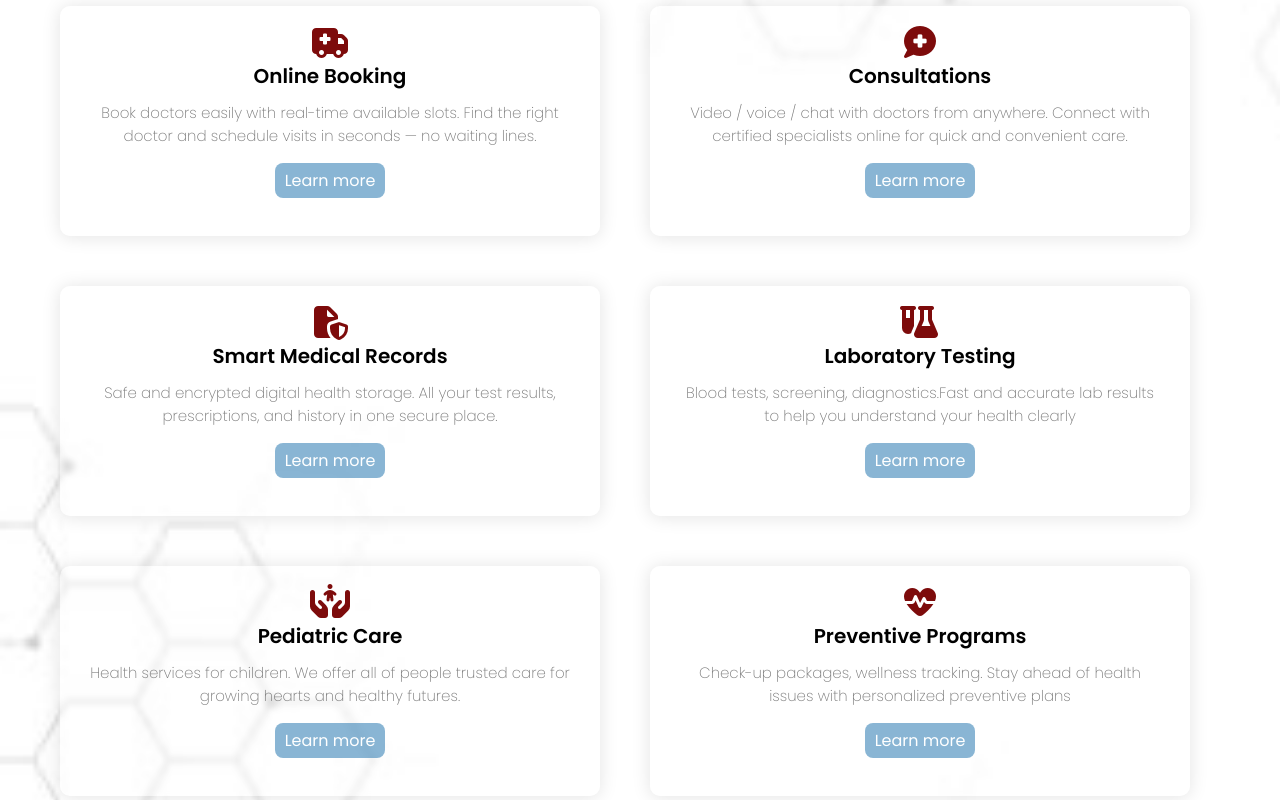
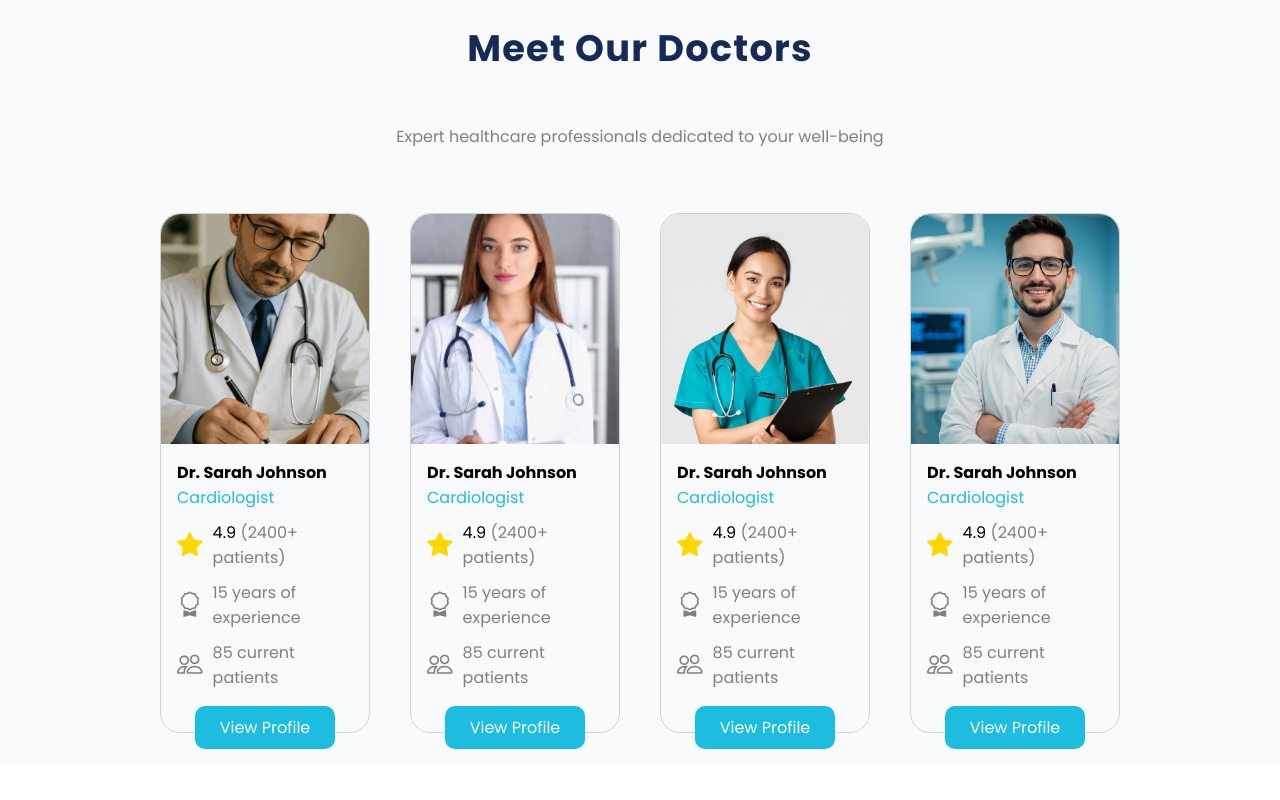
Before and after one commit to StellaWatson/CUREX, a plain HTML site: page index.html in a window 1280 px wide. Shown: the part 1700-2500 px from the top of the page. Drawn offline with nearby package versions, Linux system fonts and the light colour scheme.

Commit message:
doctor section updated

```diff
--- /dev/null
+++ b/doctors.css
@@ -0,0 +1,106 @@
+#doctors_section{
+    /* width: 80%;
+    margin: 10rem auto; */
+    background: rgb(249,250,252);
+    backdrop-filter: blur(10px);
+}
+.doctors_container{
+    width: 80%;
+    margin: 10rem auto;
+    padding-top: 2.5rem;
+}
+.main_info{
+    text-align: center;
+    color: gray;
+
+}
+
+.main_info h1{
+    color: #152B55;
+    font-size: 2.3rem;
+    letter-spacing: 1.2px;
+
+    margin-bottom: 3rem;
+}
+.doctors_list {
+    display: flex;
+    align-items: center;
+    gap: 40px;
+    padding: 2rem;
+    margin-top:2rem ;
+
+}
+.doctors_list .title{
+    color: black;
+}
+.list_items{
+    width: 250px;
+    height: 520px;
+    border: 0.5px solid lightgray;
+    border-radius: 20px;
+    transition: 0.3s ease;
+}
+.list_items:hover{
+    cursor: pointer;
+    box-shadow: 0 3px 4px 1.3px rgb(230, 227, 227);
+}
+.list_items .img{
+    height: 230px;
+    width: 100%;
+
+
+}
+.list_items .img img{
+    width: 100%;
+    height: 100%;
+    overflow: hidden;
+    object-fit: cover;
+    border-radius: 20px 20px 0 0;
+    transition: 1s ease;
+}
+.list_items .img:hover img{
+    transform: scale(1.012);
+    overflow: hidden;
+}
+
+.list_items .card_des{
+    padding:1rem ;
+    color: gray;
+}
+
+.card_des .field{
+    color:#1CBDDE  ;
+}
+.card_des .rank{
+    display: flex;
+    align-items: center;
+    gap: 10px;
+    margin-top: 10px;
+}
+.rank span{
+    color: black;
+}
+
+.card_des .rank i{
+    color: gray;
+}
+.rank .icon .star{
+    color: gold;
+}
+.card_des .button{
+    width: 80%;
+    margin: 16px auto;
+}
+
+.button .btn{
+    width: 100%;
+    border: none;
+    padding: 9px;
+    border-radius: 10px;
+    background-color: #1CBDDE ;
+    color: white;
+    transition: 0.3s ease;
+}
+.btn:hover{
+    box-shadow: 0 0 20px #1CBDDE;
+}
--- a/index.html
+++ b/index.html
@@ -6,12 +6,13 @@
     <meta name="viewport" content="width=device-width, initial-scale=1.0">
     <title>CureX</title>
     <link rel="stylesheet" href="https://cdn.jsdelivr.net/npm/bootstrap-icons@1.13.1/font/bootstrap-icons.min.css">
+    <link rel="stylesheet" href="https://cdn.jsdelivr.net/npm/bootstrap-icons@1.13.1/font/bootstrap-icons.min.css">
     <link rel="stylesheet" href="main.css">
     <link rel="stylesheet" href="header.css">
     <link rel="stylesheet" href="banner.css">
     <link rel="stylesheet" href="about.css">
     <link rel="stylesheet" href="services.css">
-
+    <link rel="stylesheet" href="doctors.css">
     <link rel="stylesheet" href="https://cdnjs.cloudflare.com/ajax/libs/font-awesome/7.0.1/css/all.min.css"
         integrity="sha512-2SwdPD6INVrV/lHTZbO2nodKhrnDdJK9/kg2XD1r9uGqPo1cUbujc+IYdlYdEErWNu69gVcYgdxlmVmzTWnetw=="
         crossorigin="anonymous" referrerpolicy="no-referrer" />
@@ -217,21 +218,173 @@
         </div>
 
         <div class="about-video">
-            <video autoplay muted loop playsinline>
-                <source src="./image/about.mp4" type="video/mp4">
+            <video autoplay muted loop playsinline height="370px">
+                <source src="./image/about.mp4" type="video/mp4" >
+
             </video>
         </div>
 
 
     </section>
 
+
     <!-- About Section end -->
+
+    <!-- Doctors section  -->
+
+    <section id="doctors_section">
+        <div class="doctors_container">
+            <div class="main_info">
+                <h1>Meet Our Doctors</h1>
+                <p>Expert healthcare professionals dedicated to your well-being</p>
+            </div>
+            <div class="doctors_list">
+                <div class="list_items">
+                    <div class="img">
+                        <img src="image/doctor1.jpeg" alt="">
+                    </div>
+                    <div class="card_des">
+                        <h2 class="title">Dr. Sarah Johnson</h2>
+                        <p class="field">Cardiologist</p>
+                        <div class="rank">
+                            <div class="icon "><i class="bi bi-star-fill star"></i></div>
+                            <div class="rank_info">
+                                <p> <span>4.9 </span>(2400+ patients)</p>
+                            </div>
+                        </div>
+                        <div class="rank">
+                            <div class="icon"><i class="bi bi-award"></i></div>
+                            <div class="rank_info">
+                                <p>15 years of experience</span></p>
+                            </div>
+                        </div>
+                        <div class="rank">
+                            <div class="icon"><i class="bi bi-people"></i></div>
+                            <div class="rank_info">
+                                <p>85 current patients</span></p>
+                            </div>
+                        </div>
+                        <div class="button">
+                            <button class="btn">
+                                View Profile
+                            </button>
+                        </div>
+                    </div>
+
+                </div>
+                <div class="list_items">
+                    <div class="img">
+                        <img src="image/doctor2.jpeg" alt="">
+                    </div>
+                    <div class="card_des">
+                        <h2 class="title">Dr. Sarah Johnson</h2>
+                        <p class="field">Cardiologist</p>
+                        <div class="rank">
+                            <div class="icon "><i class="bi bi-star-fill star"></i></div>
+                            <div class="rank_info">
+                                <p> <span>4.9 </span>(2400+ patients)</p>
+                            </div>
+                        </div>
+                        <div class="rank">
+                            <div class="icon"><i class="bi bi-award"></i></div>
+                            <div class="rank_info">
+                                <p>15 years of experience</span></p>
+                            </div>
+                        </div>
+                        <div class="rank">
+                            <div class="icon"><i class="bi bi-people"></i></div>
+                            <div class="rank_info">
+                                <p>85 current patients</span></p>
+                            </div>
+                        </div>
+                        <div class="button">
+                            <button class="btn">
+                                View Profile
+                            </button>
+                        </div>
+                    </div>
+
+
+                </div>
+                <div class="list_items">
+                    <div class="img">
+                        <img src="image/doctor3.jpeg" alt="">
+                    </div>
+                    <div class="card_des">
+                        <h2 class="title">Dr. Sarah Johnson</h2>
+                        <p class="field">Cardiologist</p>
+                        <div class="rank">
+                            <div class="icon "><i class="bi bi-star-fill star"></i></div>
+                            <div class="rank_info">
+                                <p> <span>4.9 </span>(2400+ patients)</p>
+                            </div>
+                        </div>
+                        <div class="rank">
+                            <div class="icon"><i class="bi bi-award"></i></div>
+                            <div class="rank_info">
+                                <p>15 years of experience</span></p>
+                            </div>
+                        </div>
+                        <div class="rank">
+                            <div class="icon"><i class="bi bi-people"></i></div>
+                            <div class="rank_info">
+                                <p>85 current patients</span></p>
+                            </div>
+                        </div>
+                        <div class="button">
+                            <button class="btn">
+                                View Profile
+                            </button>
+                        </div>
+                    </div>
+
+
+                </div>
+                <div class="list_items">
+                    <div class="img">
+                        <img src="image/doctor4.jpeg" alt="">
+                    </div>
+                    <div class="card_des">
+                        <h2 class="title">Dr. Sarah Johnson</h2>
+                        <p class="field">Cardiologist</p>
+                        <div class="rank">
+                            <div class="icon "><i class="bi bi-star-fill star"></i></div>
+                            <div class="rank_info">
+                                <p> <span>4.9 </span>(2400+ patients)</p>
+                            </div>
+                        </div>
+                        <div class="rank">
+                            <div class="icon"><i class="bi bi-award"></i></div>
+                            <div class="rank_info">
+                                <p>15 years of experience</span></p>
+                            </div>
+                        </div>
+                        <div class="rank">
+                            <div class="icon"><i class="bi bi-people"></i></div>
+                            <div class="rank_info">
+                                <p>85 current patients</span></p>
+                            </div>
+                        </div>
+                        <div class="button">
+                            <button class="btn">
+                                View Profile
+                            </button>
+                        </div>
+                    </div>
+
+
+                </div>
+            </div>
+
+        </div>
+    </section>
+     <!-- Doctors section  end -->
 
 
 
 
     <!-- Services Section -->
-    <section id="services-section" class="services-section">
+    <!-- <section id="services-section" class="services-section">
         <h1 class="services-title">Our Services</h1>
 
 
@@ -309,38 +462,9 @@
                 <button class="learn-more">Learn more</button>
             </div>
         </div>
-    </section>
+    </section> -->
 
-    <section>
-        <div>
-            <p style="margin-top: 40px;">Lorem ipsum dolor sit, amet consectetur adipisicing elit. Fuga eaque a culpa
-                facere asperiores quidem voluptate vitae pariatur at? Nulla excepturi perferendis, aut assumenda ea,
-                fugiat reprehenderit delectus nemo, explicabo ducimus voluptatibus! Provident, quo beatae necessitatibus
-                aspernatur nobis, corporis odio dolorem itaque, consequatur nulla numquam? Lorem ipsum dolor sit amet
-                consectetur adipisicing elit. Animi eligendi temporibus dolore dicta minus quisquam modi sapiente
-                labore. Cupiditate nesciunt libero ab harum quae cum asperiores autem nobis? Ducimus rem, maxime ipsum
-                quaerat cum sint reiciendis aliquid qui suscipit recusandae aperiam sit distinctio quia assumenda
-                beatae, error eligendi. Beatae aperiam tempora ullam at ratione deserunt maxime vel amet quae a odio,
-                aliquam hic, quis, sequi optio repellat saepe eligendi perspiciatis itaque ducimus ex! Obcaecati,
-                consequatur reiciendis voluptates tenetur itaque corrupti laudantium illo ullam dolores officiis
-                quisquam velit eveniet esse repellat ipsa sit cumque doloribus quas expedita. Consectetur voluptas
-                beatae excepturi expedita, ab quas nam quo minima, molestiae maiores qui non enim illum corrupti officia
-                quasi alias obcaecati harum amet nihil accusamus voluptate mollitia! Hic explicabo cupiditate autem
-                accusantium facere impedit quae eveniet aut! Ullam dolore suscipit enim. Nostrum quisquam, quo nulla
-                expedita corporis nam facere officiis non cupiditate ipsam, voluptatibus neque pariatur iste. Qui a non
-                sunt unde distinctio magni fugit soluta? Assumenda velit corporis, iusto adipisci quam officia qui quo
-                ipsa repellendus, voluptate maiores tempora quia distinctio molestias. Ad tempora nesciunt nulla
-                repudiandae non ea, dicta, ipsa officiis iste in aspernatur incidunt dolorem modi dolorum ipsam quas.
-                Consequatur dolor eum, distinctio enim, esse est incidunt soluta illo ullam culpa modi aliquid expedita
-                obcaecati, maiores a animi? Ducimus iure blanditiis culpa temporibus exercitationem dolores perferendis
-                voluptatem dolore explicabo eaque quas a officiis sed obcaecati quis, ex veritatis corrupti facilis
-                aliquam reiciendis! Assumenda deserunt quasi a magni nulla maxime quam architecto accusamus unde quo ut
-                veritatis aperiam asperiores perferendis, temporibus saepe eaque molestias aliquid numquam amet quia!
-                Ipsam cumque nobis culpa neque id enim sit dicta nemo eaque? Sequi qui magni adipisci expedita non
-                suscipit nesciunt molestiae rem in modi vitae error veniam velit harum obcaecati, dolores iusto omnis
-                laborum minus.</p>
-        </div>
-    </section>
+
     <!-- Services Section end -->
 
     <script src="banner.js"></script>
--- a/services.css
+++ b/services.css
@@ -6,7 +6,7 @@
   justify-content: center;
   align-items: center;
   flex-direction: column;
-  background: url('./image/Abstract\ background\ with\ hexagons\ _\ Free\ Vector.jpeg');
+  /* background: url('./image/Abstract\ background\ with\ hexagons\ _\ Free\ Vector.jpeg'); */
   background-repeat: no-repeat;
   background-size: cover;
 }
```
Also changed, not shown: about.css (+18 -20 lines), image/doctor1.jpeg (added), image/doctor2.jpeg (added), image/doctor3.jpeg (added), image/doctor4.jpeg (added).
